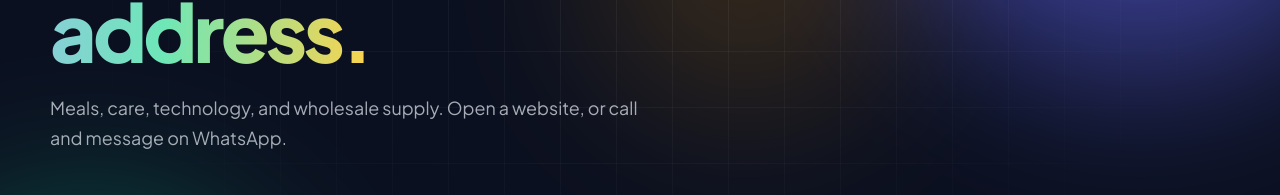
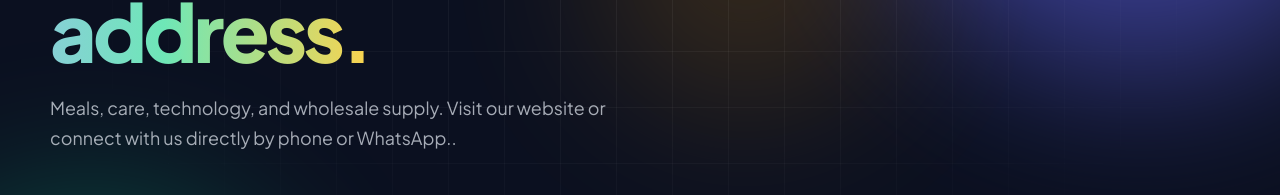
Before and after one commit to rohitpatel12498-a11y/patelbhaiwebsite, a React (Vite) app in the folder patelbhai-react/: page / in a window 1280 px wide. Shown: the part 229-424 px from the top of the page. Built offline with nearby package versions, Linux system fonts and the light colour scheme.

Commit message:
Update App.jsx

```diff
--- a/patelbhai-react/src/App.jsx
+++ b/patelbhai-react/src/App.jsx
@@ -46,7 +46,7 @@ export default function App() {
             Multi businesses, <span className="grad">one address.</span>
           </h1>
           <p className="hero-lead">
-            {site.tagline} Open a website, or call and message on WhatsApp.
+            {site.tagline} Visit our website or connect with us directly by phone or WhatsApp..
           </p>
 
           <nav className="jump" aria-label="Businesses">
```
